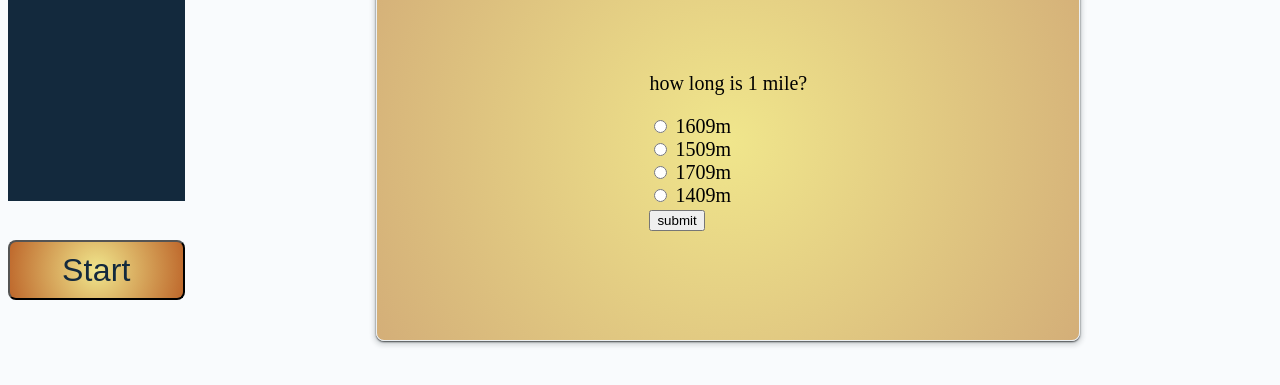
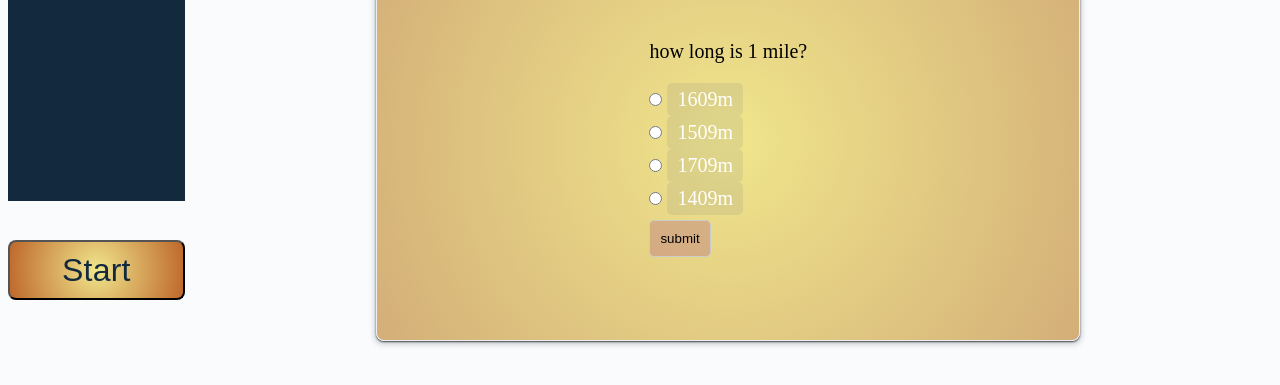
Before and after one commit to Mahdi-matty/code-Qiez, a plain HTML site: page index.html in a window 1280 px wide. Both pictures are taken after a click on the button "Start". Shown: the part 67-452 px from the top of the page. Drawn offline with Linux system fonts and the light colour scheme.

Commit message:
some style to input for better look

```diff
--- a/assets/style.css
+++ b/assets/style.css
@@ -86,3 +86,21 @@ button {
   justify-content: center;
   align-items: center;
 }
+.testForm input {
+  background-color: rgba(128, 0, 122, 0.192);
+  border: 1px solid #ccc;
+  border-radius: 5px;
+  margin: 5px 0;
+  padding: 10px;
+
+}
+.testForm label {
+  display: inline-block;
+  padding: 5px 10px;
+  background-color: rgba(128, 128, 128, 0.158);
+  color: #fff;
+  border-radius: 5px;
+  cursor: pointer;
+}
+.testForm input[type="radio"]:checked + label {
+  background-color: #ff6b6b;}
```
